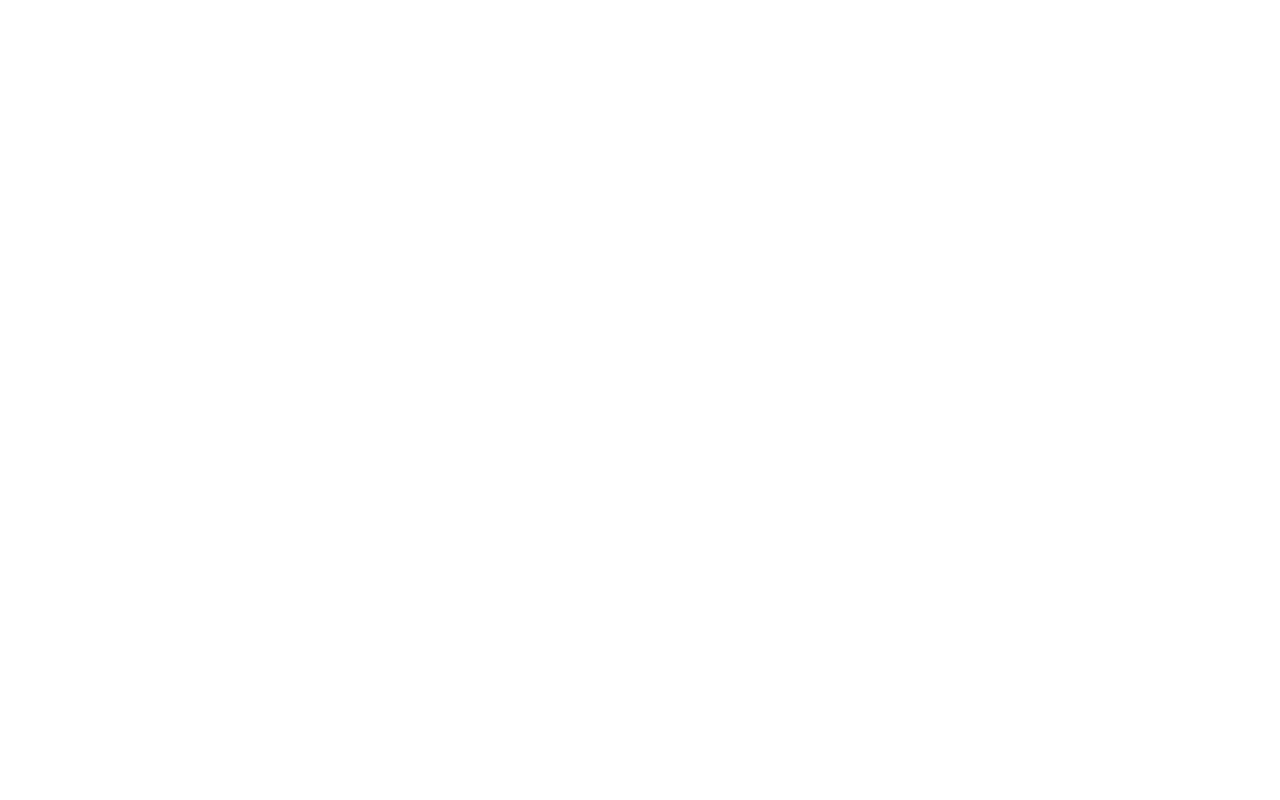
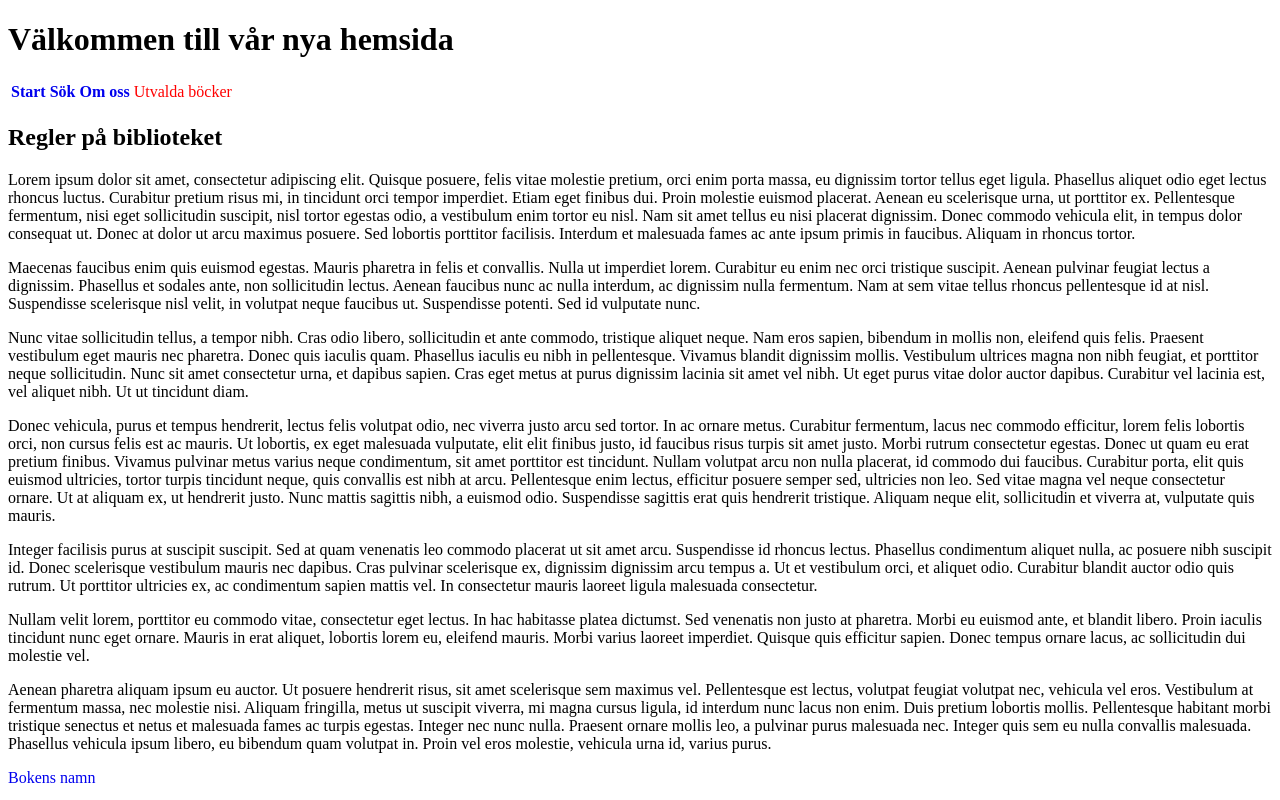
Before and after one commit to kodpelle/Fictional-bookstore, a plain HTML site: page index.html in a window 1280 px wide. Drawn offline with Linux system fonts and the light colour scheme.

Commit message:
added files

```diff
--- a/index.html
+++ b/index.html
@@ -1,11 +1,52 @@
 <!DOCTYPE html>
-<html lang="en">
+<html lang="sv">
 <head>
+    <link rel="stylesheet" href="stylelkpg.css">
     <meta charset="UTF-8">
+    <link rel="icon" href="img/favicon.ico">
     <meta name="viewport" content="width=device-width, initial-scale=1.0">
-    <title>Document</title>
+    <title>Linköpings bibliotek 1995</title>
 </head>
 <body>
+    <header>
+        <h1>Välkommen till vår nya hemsida</h1>
+    <table>
+        <tr>
+            <td>
+                <a href="index.html">
+                    <strong>Start</strong>
+                </a>
+            </td>
+            <td>
+                <a href="search.html">
+                    <strong>Sök</strong>
+                </a>
+            </td>
+            <td>
+                <a href="about.html">
+                    <strong>Om oss</strong>
+                </a>
+            </td>
+            <td>
+                <a href="index.html#boktips">
+                    <font color ="red">Utvalda böcker</font>
+                </a>
+            </td>
+
+        </tr>
+    </table>
+    </header>
+        <section>
+            <h2>Regler på biblioteket</h2>
+            <p>Lorem ipsum dolor sit amet, consectetur adipiscing elit. Quisque posuere, felis vitae molestie pretium, orci enim porta massa, eu dignissim tortor tellus eget ligula. Phasellus aliquet odio eget lectus rhoncus luctus. Curabitur pretium risus mi, in tincidunt orci tempor imperdiet. Etiam eget finibus dui. Proin molestie euismod placerat. Aenean eu scelerisque urna, ut porttitor ex. Pellentesque fermentum, nisi eget sollicitudin suscipit, nisl tortor egestas odio, a vestibulum enim tortor eu nisl. Nam sit amet tellus eu nisi placerat dignissim. Donec commodo vehicula elit, in tempus dolor consequat ut. Donec at dolor ut arcu maximus posuere. Sed lobortis porttitor facilisis. Interdum et malesuada fames ac ante ipsum primis in faucibus. Aliquam in rhoncus tortor.</p>
+            <p>Maecenas faucibus enim quis euismod egestas. Mauris pharetra in felis et convallis. Nulla ut imperdiet lorem. Curabitur eu enim nec orci tristique suscipit. Aenean pulvinar feugiat lectus a dignissim. Phasellus et sodales ante, non sollicitudin lectus. Aenean faucibus nunc ac nulla interdum, ac dignissim nulla fermentum. Nam at sem vitae tellus rhoncus pellentesque id at nisl. Suspendisse scelerisque nisl velit, in volutpat neque faucibus ut. Suspendisse potenti. Sed id vulputate nunc.</p>
+            <p>Nunc vitae sollicitudin tellus, a tempor nibh. Cras odio libero, sollicitudin et ante commodo, tristique aliquet neque. Nam eros sapien, bibendum in mollis non, eleifend quis felis. Praesent vestibulum eget mauris nec pharetra. Donec quis iaculis quam. Phasellus iaculis eu nibh in pellentesque. Vivamus blandit dignissim mollis. Vestibulum ultrices magna non nibh feugiat, et porttitor neque sollicitudin. Nunc sit amet consectetur urna, et dapibus sapien. Cras eget metus at purus dignissim lacinia sit amet vel nibh. Ut eget purus vitae dolor auctor dapibus. Curabitur vel lacinia est, vel aliquet nibh. Ut ut tincidunt diam.</p>
+            <p>Donec vehicula, purus et tempus hendrerit, lectus felis volutpat odio, nec viverra justo arcu sed tortor. In ac ornare metus. Curabitur fermentum, lacus nec commodo efficitur, lorem felis lobortis orci, non cursus felis est ac mauris. Ut lobortis, ex eget malesuada vulputate, elit elit finibus justo, id faucibus risus turpis sit amet justo. Morbi rutrum consectetur egestas. Donec ut quam eu erat pretium finibus. Vivamus pulvinar metus varius neque condimentum, sit amet porttitor est tincidunt. Nullam volutpat arcu non nulla placerat, id commodo dui faucibus. Curabitur porta, elit quis euismod ultricies, tortor turpis tincidunt neque, quis convallis est nibh at arcu. Pellentesque enim lectus, efficitur posuere semper sed, ultricies non leo. Sed vitae magna vel neque consectetur ornare. Ut at aliquam ex, ut hendrerit justo. Nunc mattis sagittis nibh, a euismod odio. Suspendisse sagittis erat quis hendrerit tristique. Aliquam neque elit, sollicitudin et viverra at, vulputate quis mauris.</p>
+            <p>Integer facilisis purus at suscipit suscipit. Sed at quam venenatis leo commodo placerat ut sit amet arcu. Suspendisse id rhoncus lectus. Phasellus condimentum aliquet nulla, ac posuere nibh suscipit id. Donec scelerisque vestibulum mauris nec dapibus. Cras pulvinar scelerisque ex, dignissim dignissim arcu tempus a. Ut et vestibulum orci, et aliquet odio. Curabitur blandit auctor odio quis rutrum. Ut porttitor ultricies ex, ac condimentum sapien mattis vel. In consectetur mauris laoreet ligula malesuada consectetur.</p>
+            <p>Nullam velit lorem, porttitor eu commodo vitae, consectetur eget lectus. In hac habitasse platea dictumst. Sed venenatis non justo at pharetra. Morbi eu euismod ante, et blandit libero. Proin iaculis tincidunt nunc eget ornare. Mauris in erat aliquet, lobortis lorem eu, eleifend mauris. Morbi varius laoreet imperdiet. Quisque quis efficitur sapien. Donec tempus ornare lacus, ac sollicitudin dui molestie vel.</p>
+            <p>Aenean pharetra aliquam ipsum eu auctor. Ut posuere hendrerit risus, sit amet scelerisque sem maximus vel. Pellentesque est lectus, volutpat feugiat volutpat nec, vehicula vel eros. Vestibulum at fermentum massa, nec molestie nisi. Aliquam fringilla, metus ut suscipit viverra, mi magna cursus ligula, id interdum nunc lacus non enim. Duis pretium lobortis mollis. Pellentesque habitant morbi tristique senectus et netus et malesuada fames ac turpis egestas. Integer nec nunc nulla. Praesent ornare mollis leo, a pulvinar purus malesuada nec. Integer quis sem eu nulla convallis malesuada. Phasellus vehicula ipsum libero, eu bibendum quam volutpat in. Proin vel eros molestie, vehicula urna id, varius purus.</p>
+            <a href="db/978-91-1-308918-6.html" id="boktips">Bokens namn</a>
+        </section>
 
 </body>
 </html>
--- /dev/null
+++ b/stylelkpg.css
@@ -0,0 +1,6 @@
+a {
+    text-decoration: none;
+}
+td{
+
+}
```
Also changed, not shown: img/favicon-16x16.png (added), img/favicon-32x32.png (added), img/favicon.ico (added).
